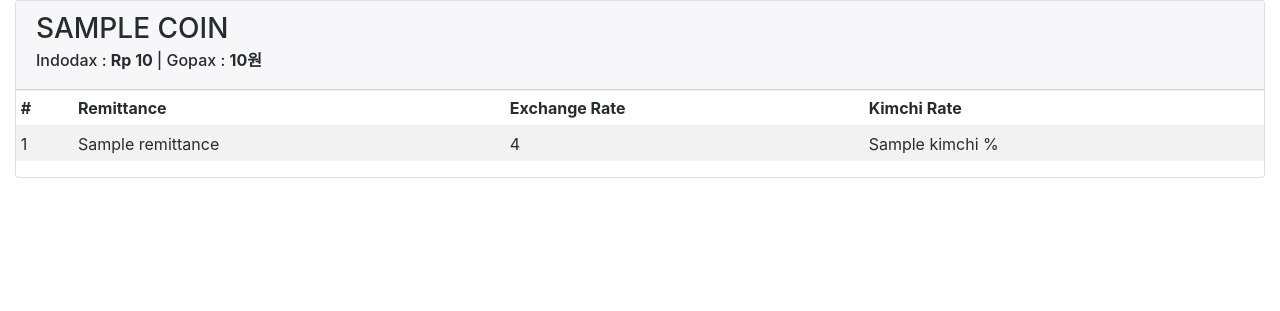
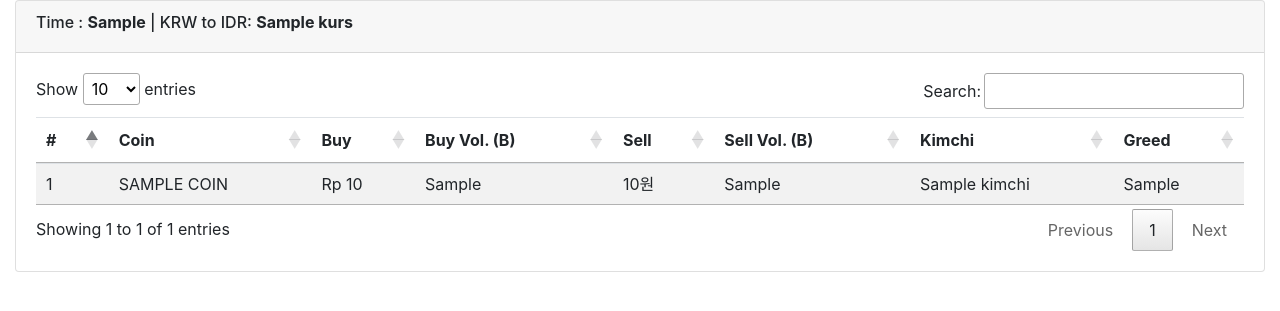
Before and after one commit to fathanpranaya/kimchi-id, a FastAPI app: template templates/index.html in a window 1280 px wide. Shown: the top 311 px of the page. Run offline with FastAPI, Linux system fonts and the light colour scheme; the template is opened without the code that fills it: most values are stand-ins (such as "Sample title", 1, 10 or a date in 2020); some libraries are stand-ins or nearby versions.

Commit message:
added more info

```diff
--- a/main.py
+++ b/main.py
@@ -2,7 +2,9 @@
 import requests
 import time
 import json
+import math
 
+from statistics import mean
 from datetime import datetime
 from fastapi import FastAPI
 
@@ -60,10 +62,16 @@
     return coin_buy, coin_sell
 
 def get_coin_price_v2(indodax_price, coin='xrp'):
-    gopax_coin_res = requests.get('https://api.gopax.co.kr/trading-pairs/' + coin.upper() + '-KRW/ticker')
-    coin_sell = int(gopax_coin_res.json()['price'])
-    coin_buy = int(indodax_price['tickers'][coin.lower()+'_idr']['last'])
-    return coin_buy, coin_sell
+    gopax_coin_res = requests.get('https://api.gopax.co.kr/trading-pairs/' + coin.upper() + '-KRW/ticker').json()
+    coin_sell = int(gopax_coin_res['bid'])
+    coin_sell_vol = round(float(gopax_coin_res['quoteVolume'])/1e9, 2)
+
+
+    buy = indodax_price['tickers'][coin.lower()+'_idr']
+    coin_buy = int(buy['buy'])
+    coin_buy_vol = round(float(buy['vol_idr'])/1e9, 2)
+
+    return coin_buy, coin_sell, coin_buy_vol, coin_sell_vol
 
 @app.get("/test")
 async def test(request: Request):
@@ -103,47 +111,59 @@
 
     return krw_bank
 
-
 def calculate_kimchi(idr: int = 100):
     # EXTERNAL API CALL
     # HANPASS_RATE = get_hanpass_rate()
     # SENTBE_RATE = get_sentbe_rate()
     BANDAR_RATE = 12.75
     indodax_price = requests.get('https://indodax.com/api/ticker_all').json()
+    ex_rate = mean([SENTBE_RATE, HANPASS_RATE, BANDAR_RATE])
+
+    fear_pairs = requests.get('https://datavalue.dunamu.com/api/fearindex').json()['pairs']
+    fear_levels = {}
+    for pair in fear_pairs:
+        fear_levels[pair['currency']] = "{:.2f}".format(float(pair['score']))
 
     IDR = idr * 1e6
     coins = []
     for coin_name in coin_names:
-        coin_buy, coin_sell = get_coin_price_v2(indodax_price, coin_name)
+        coin_buy, coin_sell, coin_buy_vol, coin_sell_vol = get_coin_price_v2(indodax_price, coin_name)
         coin_kimchi = calc_kimchi(IDR, coin_buy, coin_sell, coin_name)
-        rows = [
-            {
-                'remittance': 'Sentbe',
-                'rate': "{:.2f}".format(SENTBE_RATE),
-                'kimchi': "{:.2f}".format(((coin_kimchi * SENTBE_RATE / IDR) - 1) * 100)
-            },
-            {
-                'remittance': 'Hanpass',
-                'rate': "{:.2f}".format(HANPASS_RATE),
-                'kimchi': "{:.2f}".format(((coin_kimchi * HANPASS_RATE / IDR) - 1) * 100)
-            },
-            {
-                'remittance': 'Bandar',
-                'rate': "{:.2f}".format(BANDAR_RATE),
-                'kimchi': "{:.2f}".format(((coin_kimchi * BANDAR_RATE / IDR) - 1) * 100)
-            },
-        ]
+        coin_fear = fear_levels.get(coin_name.upper())
+
+        # rows = [
+        #     {
+        #         'remittance': 'Sentbe',
+        #         'rate': "{:.2f}".format(SENTBE_RATE),
+        #         'kimchi': "{:.2f}".format(((coin_kimchi * SENTBE_RATE / IDR) - 1) * 100)
+        #     },
+        #     {
+        #         'remittance': 'Hanpass',
+        #         'rate': "{:.2f}".format(HANPASS_RATE),
+        #         'kimchi': "{:.2f}".format(((coin_kimchi * HANPASS_RATE / IDR) - 1) * 100)
+        #     },
+        #     {
+        #         'remittance': 'Bandar',
+        #         'rate': "{:.2f}".format(BANDAR_RATE),
+        #         'kimchi': "{:.2f}".format(((coin_kimchi * BANDAR_RATE / IDR) - 1) * 100)
+        #     },
+        # ]
         coin_ctx = {
             'coin_name': coin_name,
             'gopax_price': coin_sell,
             'indodax_price': coin_buy,
-            'rows': rows,
+            'coin_fear': coin_fear,
+            'coin_buy_vol': coin_buy_vol,
+            'coin_sell_vol': coin_sell_vol,
+            'kimchi': "{:.2f}".format(((coin_kimchi * ex_rate / IDR) - 1) * 100)
+            # 'rows': rows,
         }
         coins.append(coin_ctx)
 
     context = {
         'ts': datetime.now().strftime("%y/%m/%d %H:%M"),
         'coins': coins,
+        'kurs': ex_rate,
     }
 
     return context
--- a/templates/index.html
+++ b/templates/index.html
@@ -7,42 +7,47 @@
 
     <title>Kimchi Premium ID</title>
 
-    <meta name="description" content="Source code generated using layoutit.com">
-    <meta name="author" content="LayoutIt!">
-
-    <link href="{{ url_for('static', path='/css/bootstrap.min.css') }}" rel="stylesheet">
-    <link href="{{ url_for('static', path='/css/style.css') }}" rel="stylesheet">
+    <!-- <link href="{{ url_for('static', path='/css/bootstrap.min.css') }}" rel="stylesheet"> -->
+    <!-- <link href="{{ url_for('static', path='/css/style.css') }}" rel="stylesheet"> -->
+	<link rel="stylesheet" href="https://maxcdn.bootstrapcdn.com/bootstrap/4.0.0/css/bootstrap.min.css" integrity="sha384-Gn5384xqQ1aoWXA+058RXPxPg6fy4IWvTNh0E263XmFcJlSAwiGgFAW/dAiS6JXm" crossorigin="anonymous">
+	<link rel="stylesheet" type="text/css" href="https://cdn.datatables.net/v/bs4/dt-1.10.24/datatables.min.css"/>
 
   </head>
   <body>
 
     <div class="container-fluid">
-		{% for coin in context['coins'] %}
 		<div class="row">
 			<div class="col-md-12">
 				<div class="card">
 					<div class="card-header">
-							<h3>{{ coin['coin_name'] | upper}}</h3>
-                            <h6>Indodax : <b>{{ "Rp {:,.0f}".format(coin['indodax_price']) }} </b> | Gopax : <b>{{ "{:,.0f}원".format(coin['gopax_price']) }} </b></h6>
+						<h6>Time : <b>{{ context['ts'] }}</b> |  KRW to IDR: <b>{{ context['kurs'] }}</b></h6>
 					</div>
 					<div class="card-body">
-							<table class="table table-sm table-striped">
-								<thead class="thead-dark">
+						<table id="table-coin" class="table table-sm table-striped">
+							<thead>
 								<tr>
 									<th>#</th>
-										<th>Remittance</th>
-										<th>Exchange Rate</th>
-										<th>Kimchi Rate</th>
+									<th>Coin</th>
+									<th>Buy</th>
+									<th>Buy Vol. (B)</th>
+									<th>Sell</th>
+									<th>Sell Vol. (B)</th>
+									<th>Kimchi</th>
+									<th>Greed</th>
 								</tr>
 							</thead>
 
 							<tbody>
-									{% for row in coin['rows']  %}
+								{% for coin in context['coins'] %}
 								<tr>
-										<td>{{loop.index}}</td>
-										<td>{{row['remittance']}}</td>
-										<td>{{row['rate']}}</td>
-										<td>{{row['kimchi']}} %</td>
+									<td>{{ loop.index }}</td>
+									<td>{{ coin['coin_name'].upper() }}</td>
+									<td>{{ "Rp {:,.0f}".format(coin['indodax_price']) }}</td>
+									<td>{{ coin['coin_buy_vol'] }}</td>
+									<td>{{ "{:,.0f}원".format(coin['gopax_price']) }}</td>
+									<td>{{ coin['coin_sell_vol'] }}</td>
+									<td>{{ coin['kimchi'] }}</td>
+									<td>{{ coin['coin_fear'] }}</td>
 								</tr>
 								{% endfor %}
 							</tbody>
@@ -51,12 +56,22 @@
 				</div>
 			</div>
 		</div>
-			<br>
-		{% endfor %}
 	</div>
 
-    <script src="{{ url_for('static', path='/js/jquery.min.js') }}"></script>
+    <!-- <script src="{{ url_for('static', path='/js/jquery.min.js') }}"></script>
     <script src="{{ url_for('static', path='/js/bootstrap.min.js') }}"></script>
-    <script src="{{ url_for('static', path='/js/scripts.js') }}"></script>
+    <script src="{{ url_for('static', path='/js/scripts.js') }}"></script> -->
+
+	<script src="https://code.jquery.com/jquery-3.2.1.slim.min.js" integrity="sha384-KJ3o2DKtIkvYIK3UENzmM7KCkRr/rE9/Qpg6aAZGJwFDMVNA/GpGFF93hXpG5KkN" crossorigin="anonymous"></script>
+	<script src="https://cdnjs.cloudflare.com/ajax/libs/popper.js/1.12.9/umd/popper.min.js" integrity="sha384-ApNbgh9B+Y1QKtv3Rn7W3mgPxhU9K/ScQsAP7hUibX39j7fakFPskvXusvfa0b4Q" crossorigin="anonymous"></script>
+	<script src="https://maxcdn.bootstrapcdn.com/bootstrap/4.0.0/js/bootstrap.min.js" integrity="sha384-JZR6Spejh4U02d8jOt6vLEHfe/JQGiRRSQQxSfFWpi1MquVdAyjUar5+76PVCmYl" crossorigin="anonymous"></script>
+	<script type="text/javascript" src="https://cdn.datatables.net/v/bs4/dt-1.10.24/datatables.min.js"></script>
+
+	<script>
+		$(document).ready(function() {
+			$('#table-coin').DataTable();
+		} );
+	</script>
+
   </body>
 </html>
```
Lines whose indentation alone changed are shown as unchanged.
